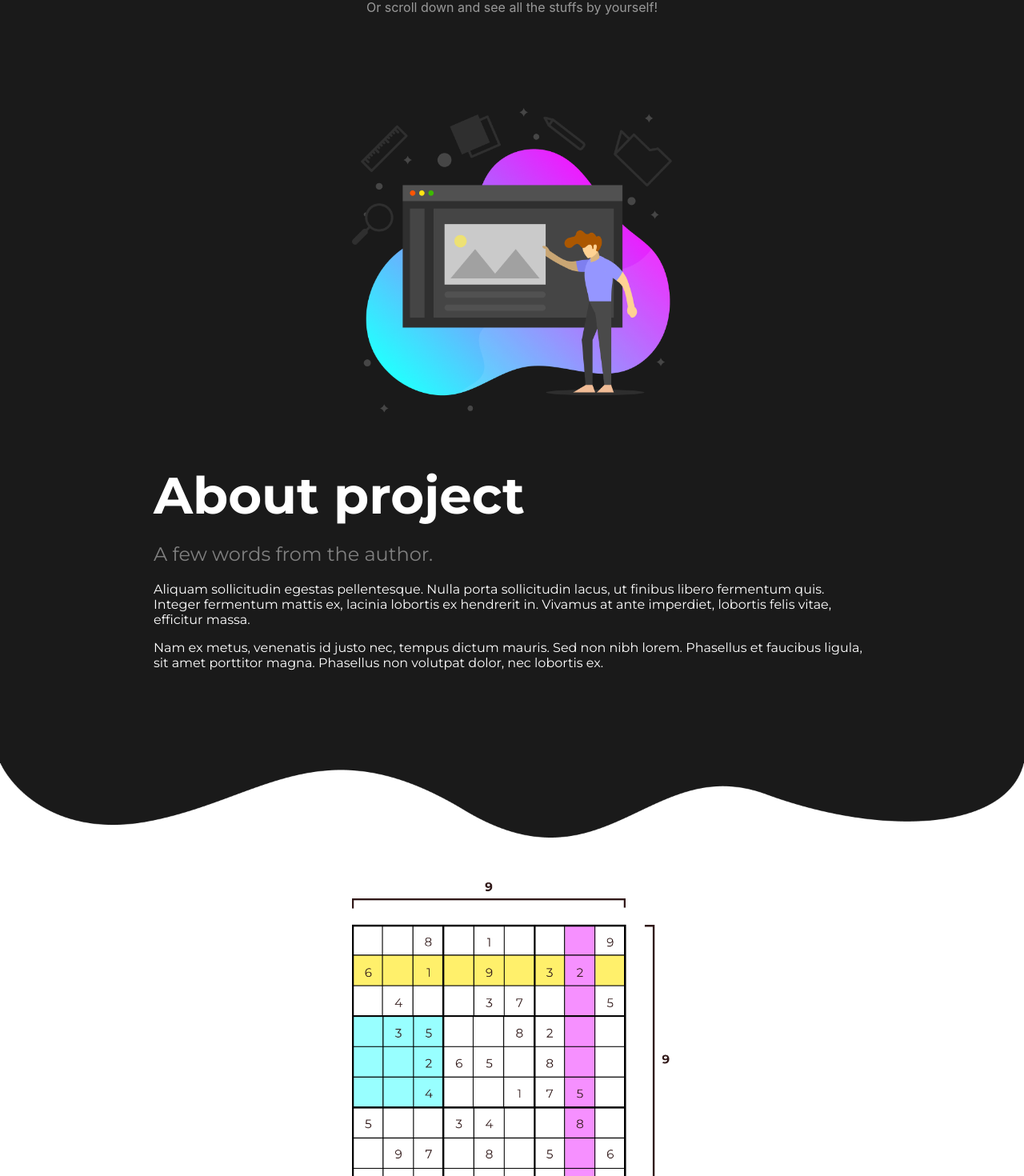
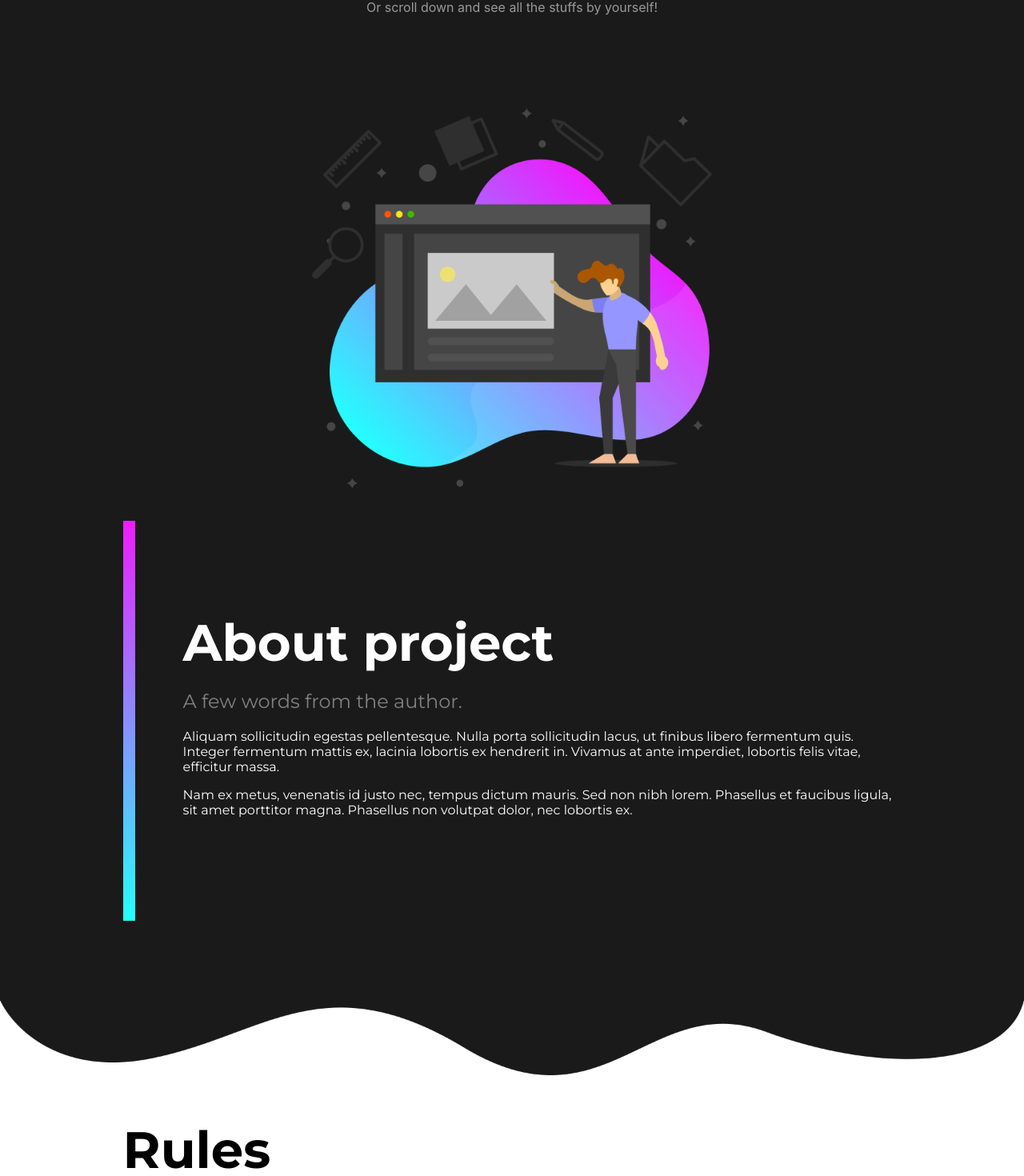
Before and after one commit to NikolSkvarilova/sudoku, a React (Create React App) app in the folder app/: page / in a window 1280 px wide. Shown: the part 2150-3620 px from the top of the page at 80% size. Built offline with nearby package versions, Linux system fonts and the light colour scheme.

Commit message:
Reworked the TextSection component

```diff
--- a/app/src/App.js
+++ b/app/src/App.js
@@ -7,6 +7,7 @@ import Quote from './Components/Quote/Quote.jsx'
 import Card from './Components/Card/Card.jsx'
 import TextSection from './Components/TextSection/TextSection.jsx'
 import ButtonSection from './Components/ButtonSection/ButtonSection.jsx'
+import Footer from './Components/Footer/Footer.jsx'
 
 function App() {
 
@@ -80,10 +81,12 @@ function App() {
           text={[<p>Aliquam sollicitudin egestas pellentesque. Nulla porta sollicitudin lacus, ut finibus libero fermentum quis. Integer fermentum mattis ex, lacinia lobortis ex hendrerit in. Vivamus at ante imperdiet, lobortis felis vitae, efficitur massa.</p>, <p>Nam ex metus, venenatis id justo nec, tempus dictum mauris. Sed non nibh lorem. Phasellus et faucibus ligula, sit amet porttitor magna. Phasellus non volutpat dolor, nec lobortis ex.</p>]}
           title_color="white"
           sub_title_color="gray"
-          text_color="white"
+          txt_color="white"
           line_color="linear-gradient(to top, #24FFFF 0%, #ED1DFF 100%)"
           img={require('./images/about_img.png')}
           alt="Designer Image"
+          img_align="left"
+          img_align_mobile="top"
         />
       </section>
 
@@ -111,9 +114,11 @@ function App() {
           ]}
           title_color="black"
           sub_title_color="gray"
-          text_color="blacke"
+          txt_color="blacke"
           img={require('./images/sudoku.png')}
           alt="Designer Image"
+          img_align="left"
+          img_align_mobile="bot"
         />
       </section>
 
@@ -123,6 +128,22 @@ function App() {
         btn_txt_color="black"
         btn_txt="Play the game"
       />
+
+      {/* <Footer
+      categories={
+        [
+          {text: "Explore",
+          sub_categories: [
+            {text: "About", link: "/about"},
+            {text: "Rules", link: "/rules"}
+          ]},
+          {text: "Visit",
+          sub_categories: [
+            {text: "Web1", link: "www.google.com"},
+            {text: "Web2", link: "www.facebook.com"}
+          ]}
+        ]}
+      /> */}
     </div>
   )
 }
--- a/app/src/Components/TextSection/TextSection.jsx
+++ b/app/src/Components/TextSection/TextSection.jsx
@@ -3,48 +3,73 @@ import PropTypes from 'prop-types';
 import './TextSection.scss';
 
 const TextSection = (props) => {
+
+  // Styles of the main title
   let titleStyles = {
     'color': !! props.title_color ? props.title_color : 'black'
   };
+
+  // Styles of the subtitle
   let subTitleStyles = {
     'color': !! props.sub_title_color ? props.sub_title_color : 'gray'
   };
+
+  // Styles of the actual text
   let textStyles = {
-    'color': !! props.text_color ? props.text_color : 'black'
-  };
-  let lineStyles = {
-    'background': !! props.line_color ? props.line_color : "gray"
+    'color': !! props.txt_color ? props.txt_color : 'black',
   };
 
+  // Styles of the line next to apragraph
+  let lineStyles = {
+    'background': !! props.line_color ? props.line_color : ""
+  };
+
+  let imgAlignMobileClass = props.img_align_mobile ? props.img_align_mobile : "top";
+
+  if (props.img_align === "left" && props.img_align_mobile === "top") {
+    imgAlignMobileClass = "bot";
+  } else if (props.img_align === "left" && props.img_align_mobile === "bot") {
+    imgAlignMobileClass = "top";
+  }
 
   return (
     <div className="text_section_container">
-      <div className="text_section_wrapper">
-        {props.line_color ? <div className="rectangle" style={lineStyles}></div> : ""}
+      <div className={`text_section_wrapper ${imgAlignMobileClass}`}>
+        {/* Image on the left */}
+        {props.img_align == "left" ? <img className="img_half left" src={props.img} alt={props.alt}></img> : ""}
 
-        <div className="text_half">
-          <h1 className="text_section_title" style={titleStyles}>{props.title}</h1>
-          <h2 className="text_section_subtitle" style={subTitleStyles}>{props.sub_title}</h2>
-          <article className="text" style={textStyles}>
-            {props.text}
-          </article>
+        <div className="text_half_wrapper">
+          {/* Rectangle thingy */}
+          {!! props.line_color ? <div className="rectangle" style={lineStyles}></div> : ""}
+
+          <div className="text_half">
+            {!! props.title ? <h1 className="text_section_title" style={titleStyles}>{props.title}</h1> : ""}
+            {!! props.sub_title ? <h2 className="text_section_subtitle" style={subTitleStyles}>{props.sub_title}</h2> : ""}
+            <article className="text" style={textStyles}>
+              {props.text}
+            </article>
+          </div>
         </div>
-        <img className="img_half" src={props.img} alt={props.alt}></img>
+
+        {/* Image on the right (also right is the default value) */}
+        {props.img_align != "left" ? <img className="img_half right" src={props.img} alt={props.alt}></img> : ""}
       </div>
     </div>
-  )
+  );
 }
 
 TextSection.propTypes = {
-  title:            PropTypes.string.isRequired,
+  title:            PropTypes.string,
   sub_title:        PropTypes.string,
   text:             PropTypes.string.isRequired,
   title_color:      PropTypes.string,
   sub_title_color:  PropTypes.string,
-  text_color:       PropTypes.string,
-  img:              PropTypes.node,
+  txt_color:        PropTypes.string,
+  img:              PropTypes.node.isRequired,
   alt:              PropTypes.string,
-  line_color:       PropTypes.string,
+  line_color:       PropTypes.string, // If the color is not entered, the line is not rendered!
+  img_align:        PropTypes.string, // The image is on the left/right from the text; values: 'left', 'right'; default: 'right'
+  img_align_mobile: PropTypes.string, // The image is on above/below the text; values: 'top', 'bot'; default: 'top'
 }
 
 export default TextSection;
--- a/app/src/Components/TextSection/TextSection.scss
+++ b/app/src/Components/TextSection/TextSection.scss
@@ -1,109 +1,109 @@
-@import '../color_scheme_dark';
 @import '../variables';
 @import '../mixins';
-
-$image_height: 500px;
 
 .text_section_container {
   margin-bottom: $component_margin_bottom;
 
   .text_section_wrapper {
-    margin: 0 13vw;
+    margin: 0 12vw;
     display: flex;
-    flex-direction: row;
-    justify-content: center; // Horizontally
-    align-items: center; // Vertically
+    justify-content: center;
+    align-items: center;
+
+    .text_half_wrapper {
+      display: flex;
+      justify-content: center;
+      align-items: center;
+      width: 50%;
+
+      @media only screen and (max-width: map-get($breakpoints, small-desktop)) {
+        width: 100%;
+      }
 
       .rectangle {
-      margin-right: 8vh;
-      flex-shrink: 0; // Size of the rectangle will not change
-      height: $image_height;
+        margin-right: 60px;
+        flex-shrink: 0;
+        height: 100%;
+        height: 500px;
         width: $line-size;
+        order: 0;
+
+        @media only screen and (max-width: map-get($breakpoints, mobile)) {
+          display: none;
+        }
       }
 
       .text_half {
-      width: 50%;
-
         .text_section_title {
           @include clean-element;
           font-family: map-get($font-families, section-title);
           font-size: map-get($font-sizes-desktop, section-title);
+
+          @media only screen and (max-width: map-get($breakpoints, mobile)) {
+            font-size: map-get($font-sizes-mobile, section-title);
+          }
         }
 
         .text_section_subtitle {
           font-family: map-get($font-families, sub-title);
           font-weight: map-get($font-weights, regular);
+
+          @media only screen and (max-width: map-get($breakpoints, mobile)) {
+            font-size: map-get($font-sizes-mobile, subtitle);
+          }
         }
 
         .text {
           font-family: map-get($font-families, regular-text);
-      }
-    }
 
-    img {
-      margin-left: 5vw;
-      height: auto;
-      width: 35vw;
-    }
-  }
-}
-
-@media only screen and (max-width: 1400px) {
-  .text_section_container {
-    .text_section_wrapper {
-      flex-direction: column;
-      .rectangle {
-        display: none;
-      }
-
-      .text_half {
-        order: 1;
-        width: 70vw;
-
-        .text_section_title {
-          font-size: map-get($font-sizes-mobile, title);
-        }
-      }
-
-      .img_half {
-        @include clean-element;
-        order: 0;
-        width: 400px;
-        height: auto;
-        margin-bottom: 5vw;
+          @media only screen and (max-width: map-get($breakpoints, mobile)) {
+            font-size: map-get($font-sizes-mobile, text);
           }
         }
       }
     }
 
+    img {
+      height: auto;
+      width: 500px;
+
       @media only screen and (max-width: map-get($breakpoints, tablet-mobile)) {
-  .text_section_container {
-    .text_section_wrapper {
-      .text_half {
-        .text_section_title {
-          font-size: map-get($font-sizes-tablet, title);
-        }
-      }
-
-      .img_half {
-        width: 400px;
+        width: 90%;
       }
     }
   }
 }
 
-@media only screen and (max-width: map-get($breakpoints, mobile)) {
-  .text_section_container {
-    .text_section_wrapper {
-      .text_half {
-        .text_section_title {
-          font-size: map-get($font-sizes-mobile, title);
+.right {
+  margin-left: 100px;
+  @media only screen and (max-width: map-get($breakpoints, small-desktop)) {
+    margin: 0;
   }
 }
 
-      .img_half {
-        width: 250px;
+.left {
+  margin-right: 150px;
+  @media only screen and (max-width: map-get($breakpoints, small-desktop)) {
+    margin: 0;
+  }
+}
+
+.top {
+  @media only screen and (max-width: map-get($breakpoints, small-desktop)) {
+    flex-direction: column-reverse;
+
+    img {
+      margin-top: 40px;
     }
   }
 }
+
+.bot {
+  @media only screen and (max-width: map-get($breakpoints, small-desktop)) {
+    flex-direction: column;
+
+    img {
+      margin-bottom: 40px;
     }
+  }
+}
--- a/app/src/Components/_variables.scss
+++ b/app/src/Components/_variables.scss
@@ -44,7 +44,10 @@ $font-sizes-tablet: (
 $font-sizes-mobile: (
   "title": 4em,
   "quote": 0.9em,
-  "quote-author": 0.7em
+  "quote-author": 0.7em,
+  "section-title": 3em,
+  "subtitle": 1.5em,
+  "text": 1em
 );
 
 // Some sizes
@@ -55,6 +58,7 @@ $component_margin_bottom: 50px;
 
 // Breakpoints
 $breakpoints: (
+  "small-desktop": 1300px,
   "tablet": 1024px,
   "tablet-mobile": 790px,
   "mobile": 530px
```
Lines whose indentation alone changed are shown as unchanged.
